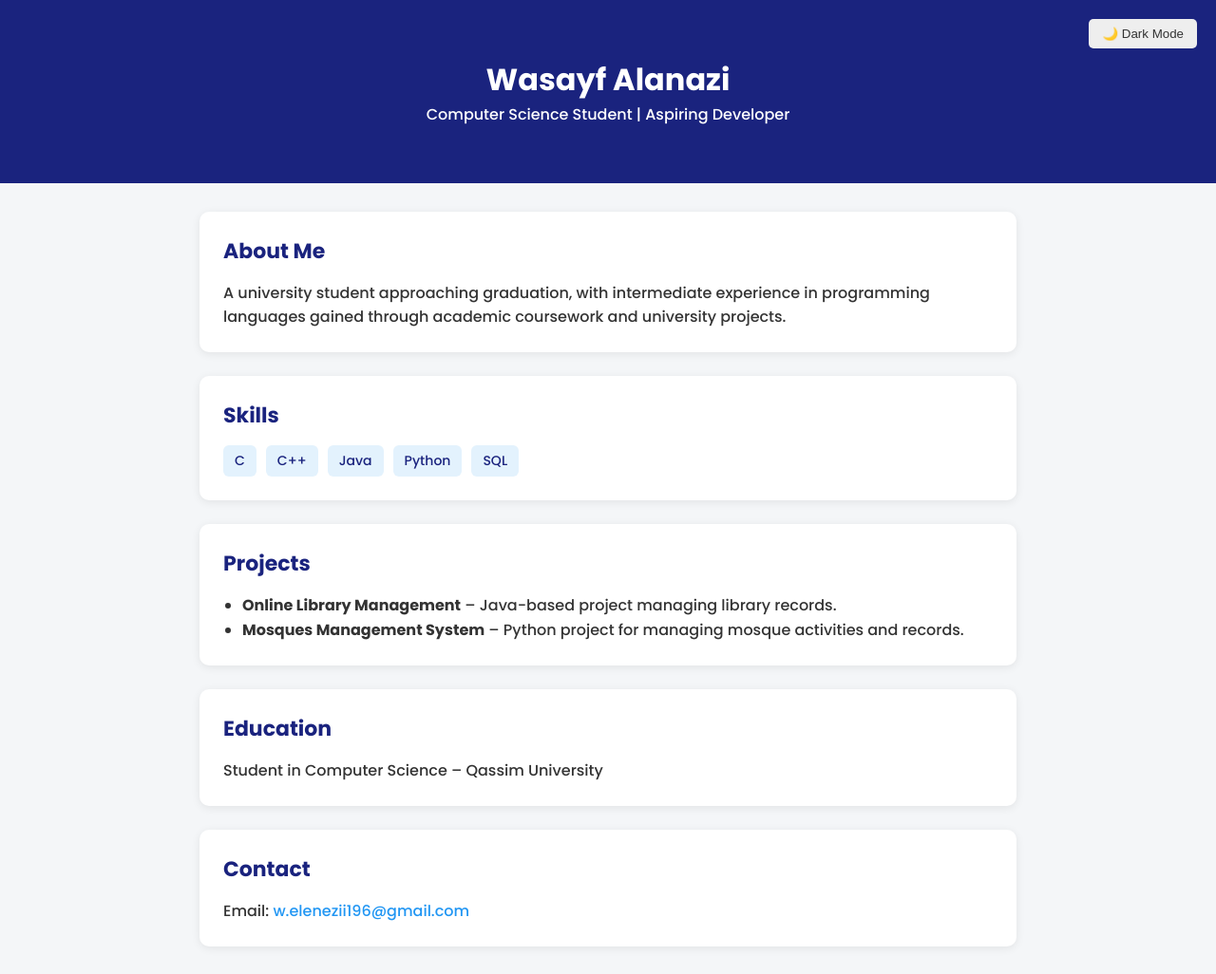
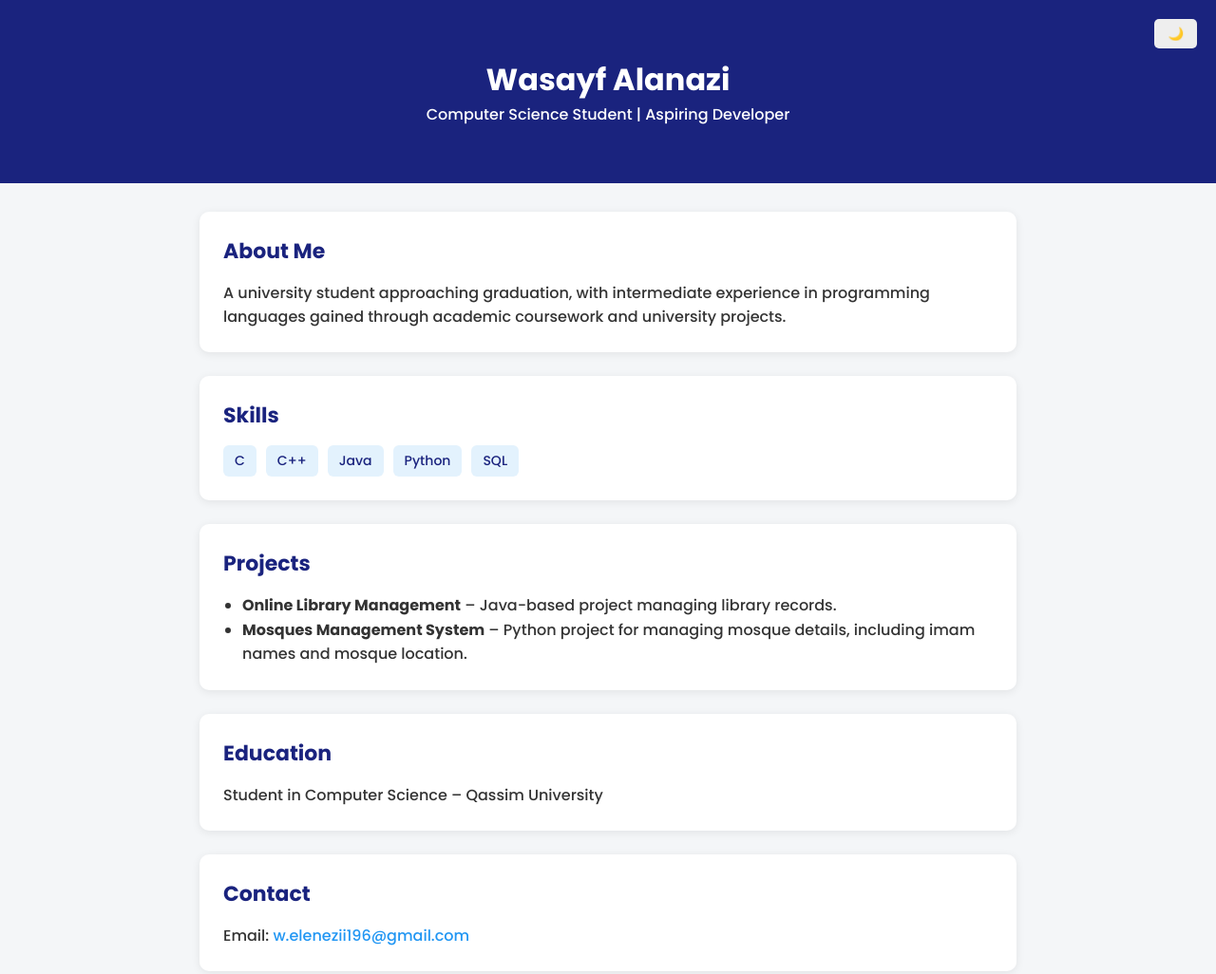
Before and after one commit to wasayf122/myCV, a plain HTML site: page index.html in a window 1280 px wide. Shown: the top 1026 px of the page at 95% size. Drawn offline with Linux system fonts and the light colour scheme.

Commit message:
index.html

```diff
--- a/index.html
+++ b/index.html
@@ -11,7 +11,7 @@
 <body>
 
   <!-- Dark Mode Toggle Button -->
-  <button id="modeToggle" class="mode-toggle">🌙 Dark Mode</button>
+  <button id="modeToggle" class="mode-toggle">🌙 </button>
 
   <!-- Header section -->
   <header class="hero">
@@ -45,7 +45,7 @@
       <h2>Projects</h2>
       <ul>
         <li><strong>Online Library Management</strong> – Java-based project managing library records.</li>
-        <li><strong>Mosques Management System</strong> – Python project for managing mosque activities and records.</li>
+        <li><strong>Mosques Management System</strong> – Python project for managing mosque details, including imam names and mosque location.</li>
       </ul>
     </section>
 
```
